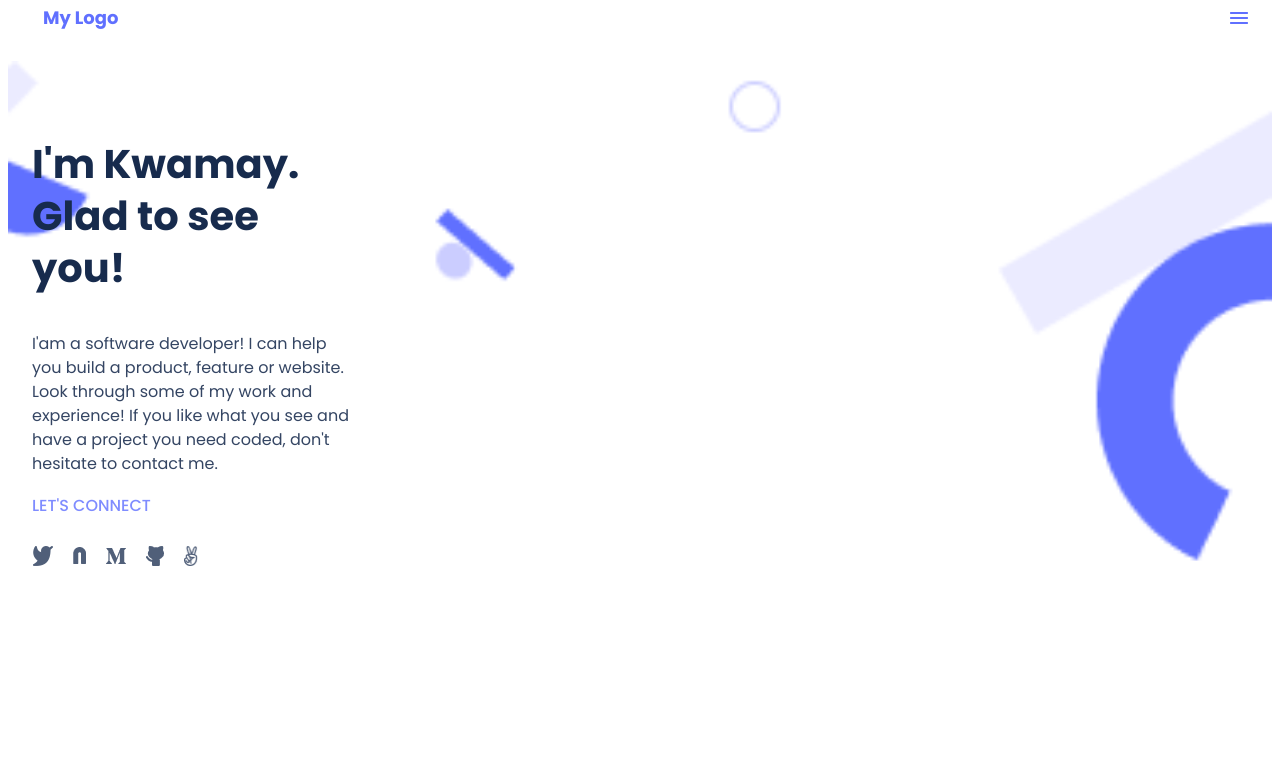
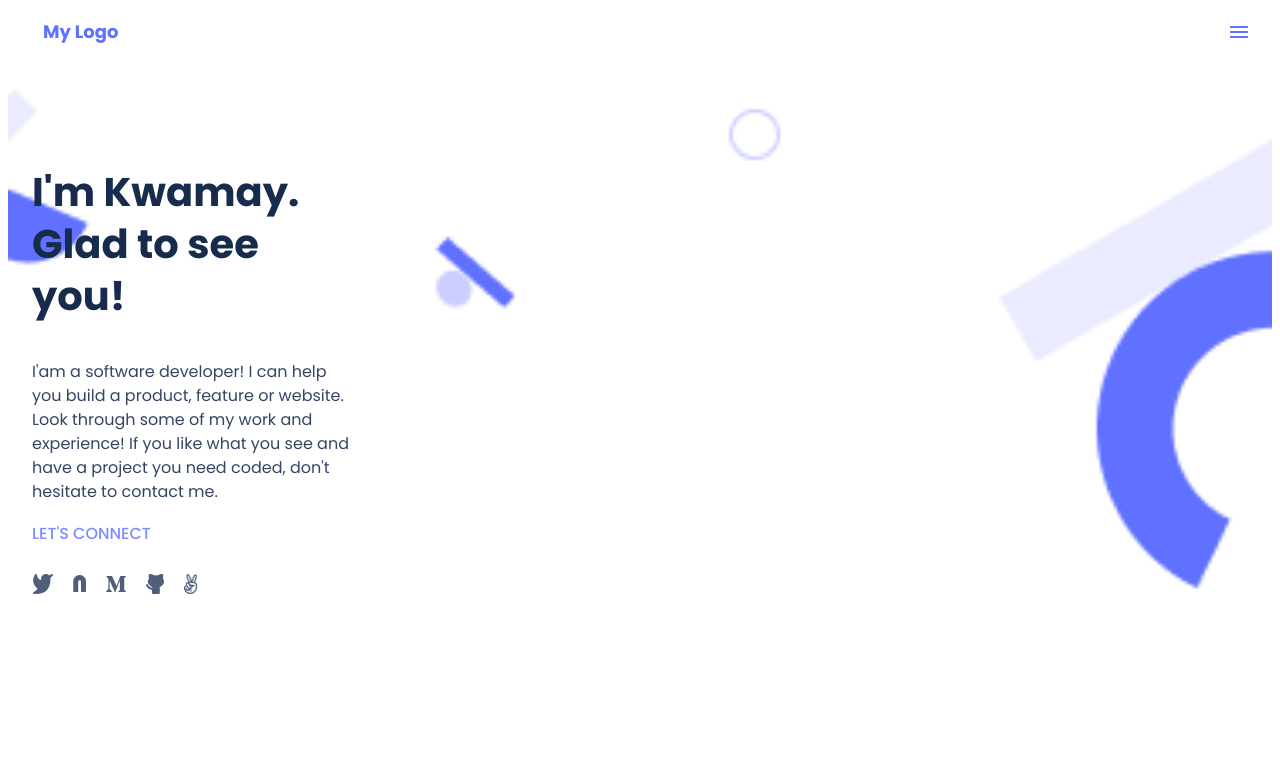
Before and after one commit to Kwamay/Porfolio_Setup_Project, a website: page index.html in a window 1280 px wide. Shown: the top 761 px of the page. Drawn offline with nearby package versions, Linux system fonts and the light colour scheme.

Commit message:
Correct linters error

```diff
--- a/style.css
+++ b/style.css
@@ -9,7 +9,7 @@ body {
   justify-content: space-around;
   align-items: center;
   width: 375px;
-  height: 48 px;
+  height: 48px;
 }
 
 .logo {
```
